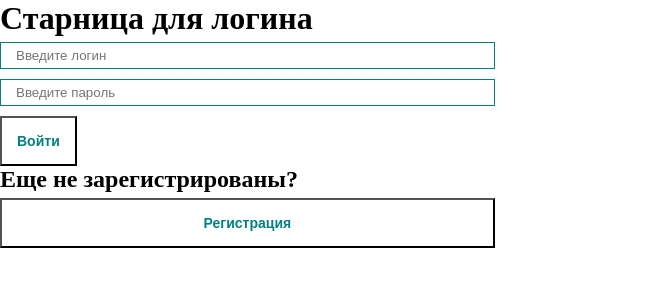
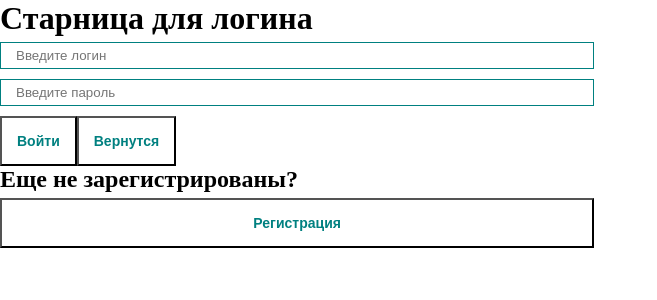
Before and after one commit to stasBigunenko/pet-cooking-book, a React (Create React App) app: page /login in a window 1280 px wide. Shown: the top 300 px of the page, without its empty margins (0-657 px from the left). Built offline with nearby package versions, Linux system fonts and the light colour scheme.

Commit message:
Changed styles

```diff
--- a/src/App.css
+++ b/src/App.css
@@ -8,6 +8,7 @@
 /*Стиль для нашего root*/
 #root {
     display: flex;
+    align-items: center;
     /*justify-content: center;*/
     /*flex-direction: column;*/
 }
--- a/src/Pages/Login.js
+++ b/src/Pages/Login.js
@@ -4,6 +4,7 @@ import MyButton from "../Components/MyButton/MyButton.js";
 import {AuthContext} from "../Components/Context/AuthContext.js";
 import DishesService from "../API/DischesService.js";
 import {useHistory} from "react-router-dom";
+import classes from "./Login.module.css"
 
 const Login = () => {
     // Context hook to check if the user logged
@@ -37,10 +38,10 @@ const Login = () => {
     }
 
     return (
-        <div>
-
+        <div className={classes.log}>
             <h1>Старница для логина</h1>
-            <form onSubmit={(e) => {
+            <form
+                onSubmit={(e) => {
                 login(e)
             }}>
                 <InputMy
@@ -56,7 +57,13 @@ const Login = () => {
                     placeholder="Введите пароль"
                 />
                 <MyButton>Войти</MyButton>
+                <MyButton onClick={() => {
+                    router.push(`/recipes`)
+                }}>
+                    Вернутся
+                </MyButton>
             </form>
+
             <h2>
                 Еще не зарегистрированы?
             </h2>
--- /dev/null
+++ b/src/Pages/Login.module.css
@@ -0,0 +1,5 @@
+.log {
+    display: inline-block;
+    align-items: center;
+    justify-content: center;
+}
```
